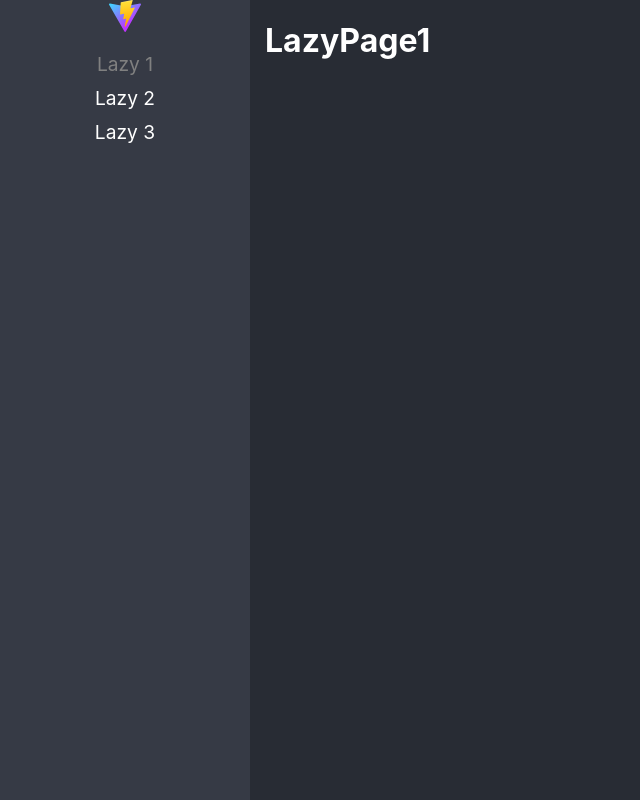
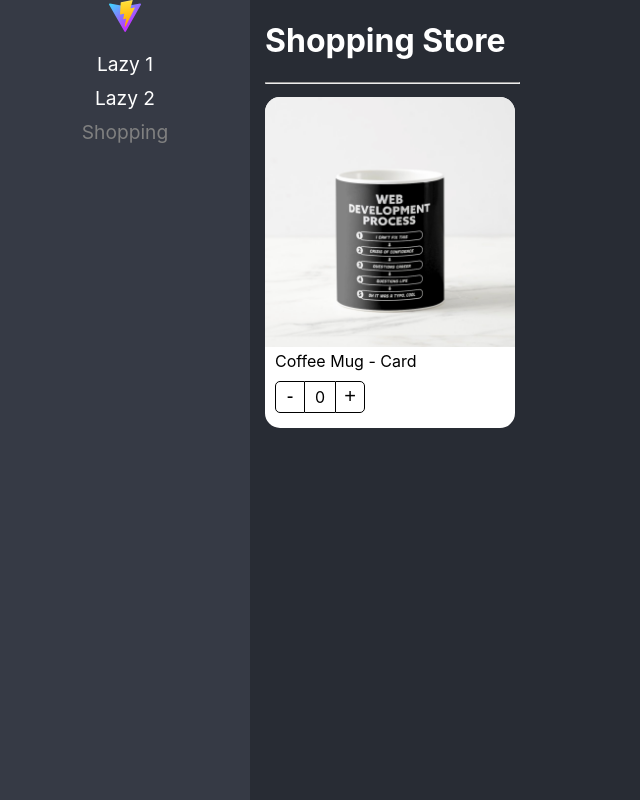
Before and after one commit to Axely7/react-adv, a React (Vite) app: page /shopping in a window 1280 px wide. Before the commit this address led to /lazy1. Shown: the whole page, without its empty margins (0-640 px from the left). Built offline with nearby package versions, Linux system fonts and the light colour scheme.

Commit message:
Creating product card

```diff
--- /dev/null
+++ b/src/02-component-patterns/components/ProductCard.tsx
@@ -0,0 +1,37 @@
+import styles from "../styles/styles.module.css";
+import noImage from "../assets/no-image.jpg";
+import { useProduct } from "../hooks/useProduct";
+
+interface Props {
+  product: Product;
+}
+
+interface Product {
+  id: string;
+  title: string;
+  img?: string;
+}
+
+export const ProductCard = ({ product }: Props) => {
+  const { counter, increaseBy } = useProduct();
+
+  return (
+    <div className={styles.productCard}>
+      <img
+        className={styles.productImg}
+        src={product.img ? product.img : noImage}
+        alt="Coffe Mug"
+      />
+      <span className={styles.productDescription}>{product.title}</span>
+      <div className={styles.buttonsContainer}>
+        <button className={styles.buttonMinus} onClick={() => increaseBy(-1)}>
+          -
+        </button>
+        <div className={styles.countLabel}>{counter}</div>
+        <button className={styles.buttonAdd} onClick={() => increaseBy(1)}>
+          +
+        </button>
+      </div>
+    </div>
+  );
+};
--- /dev/null
+++ b/src/02-component-patterns/hooks/useProduct.tsx
@@ -0,0 +1,11 @@
+import React, { useState } from "react";
+
+export const useProduct = () => {
+  const [counter, setCounter] = useState(0);
+
+  const increaseBy = (value: number) => {
+    setCounter((prev) => Math.max(prev + value, 0));
+  };
+
+  return { counter, increaseBy };
+};
--- /dev/null
+++ b/src/02-component-patterns/pages/ShoppingPage.tsx
@@ -0,0 +1,20 @@
+import React from "react";
+import { ProductCard } from "../components/ProductCard";
+
+const product = {
+  id: "1",
+  title: "Coffee Mug - Card",
+  img: "./coffee-mug.png",
+};
+
+export const ShoppingPage = () => {
+  return (
+    <div>
+      <h1>Shopping Store</h1>
+      <hr />
+      <div style={{ display: "flex", flexDirection: "row", flexWrap: "wrap" }}>
+        <ProductCard product={product} />
+      </div>
+    </div>
+  );
+};
--- /dev/null
+++ b/src/02-component-patterns/styles/styles.module.css
@@ -0,0 +1,62 @@
+
+
+.productCard {
+    background-color: white;
+    border-radius: 15px;
+    color: black;
+    padding-bottom: 5px;
+    width: 250px;
+    margin-right: 5px;
+    margin-top: 5px;
+}
+
+.productImg {
+    border-radius: 15px 15px 0px 0px;
+    width: 100%;
+}
+
+.productDescription {
+    margin: 10px;
+}
+
+.buttonsContainer {
+    margin: 10px;
+    display: flex;
+    flex-direction: row;
+}
+
+.buttonMinus {
+    cursor: pointer;
+    background-color: transparent;
+    border: 1px solid black;
+    border-radius: 5px 0px 0px 5px;
+    font-size: 20px;
+    width: 30px;
+}
+
+.buttonMinus:hover {
+    background-color: rgba(0, 0, 0, 0.1);
+}
+
+.countLabel {
+    border-bottom: 1px solid black;
+    border-top: 1px solid black;
+    font-size: 16px;
+    height: 25px;
+    padding-top: 5px;
+    text-align: center;
+    width: 30px;
+}
+
+.buttonAdd {
+    cursor: pointer;
+    background-color: transparent;
+    border: 1px solid black;
+    border-radius: 0px 5px 5px 0px;
+    font-size: 20px;
+    width: 30px;
+}
+
+.buttonAdd:hover {
+    background-color: rgba(0, 0, 0, 0.1);
+}
--- a/src/routes/Navigation.tsx
+++ b/src/routes/Navigation.tsx
@@ -7,7 +7,6 @@
   Navigate,
 } from "react-router-dom";
 import logo from "../../public/vite.svg";
-import { LazyPage1, LazyPage2, LazyPage3 } from "../01-lazyload/pages";
 import { routes } from "./routes";
 
 export const Navigation = () => {
--- a/src/routes/routes.ts
+++ b/src/routes/routes.ts
@@ -1,5 +1,6 @@
 import { lazy, LazyExoticComponent } from "react";
 import { LazyPage1, LazyPage2, LazyPage3 } from "../01-lazyload/pages";
+import { ShoppingPage } from "../02-component-patterns/pages/ShoppingPage";
 
 type JSXComponent = () => JSX.Element
 
@@ -32,9 +33,9 @@
         name: 'Lazy 2'
     },
     {
-        to: '/lazy3',
-        path: 'lazy3',
-        Component: Lazy3,
-        name: 'Lazy 3'
+        to: '/shopping',
+        path: 'shopping',
+        Component: ShoppingPage,
+        name: 'Shopping'
     }
 ]
```
Also changed, not shown: src/01-lazyload/layout/LazyLayout.tsx (added, +33 -0 lines), src/01-lazyload/pages/NoLazy.tsx (added, +9 -0 lines), public/coffee-mug.png (added), src/02-component-patterns/assets/no-image.jpg (added).
